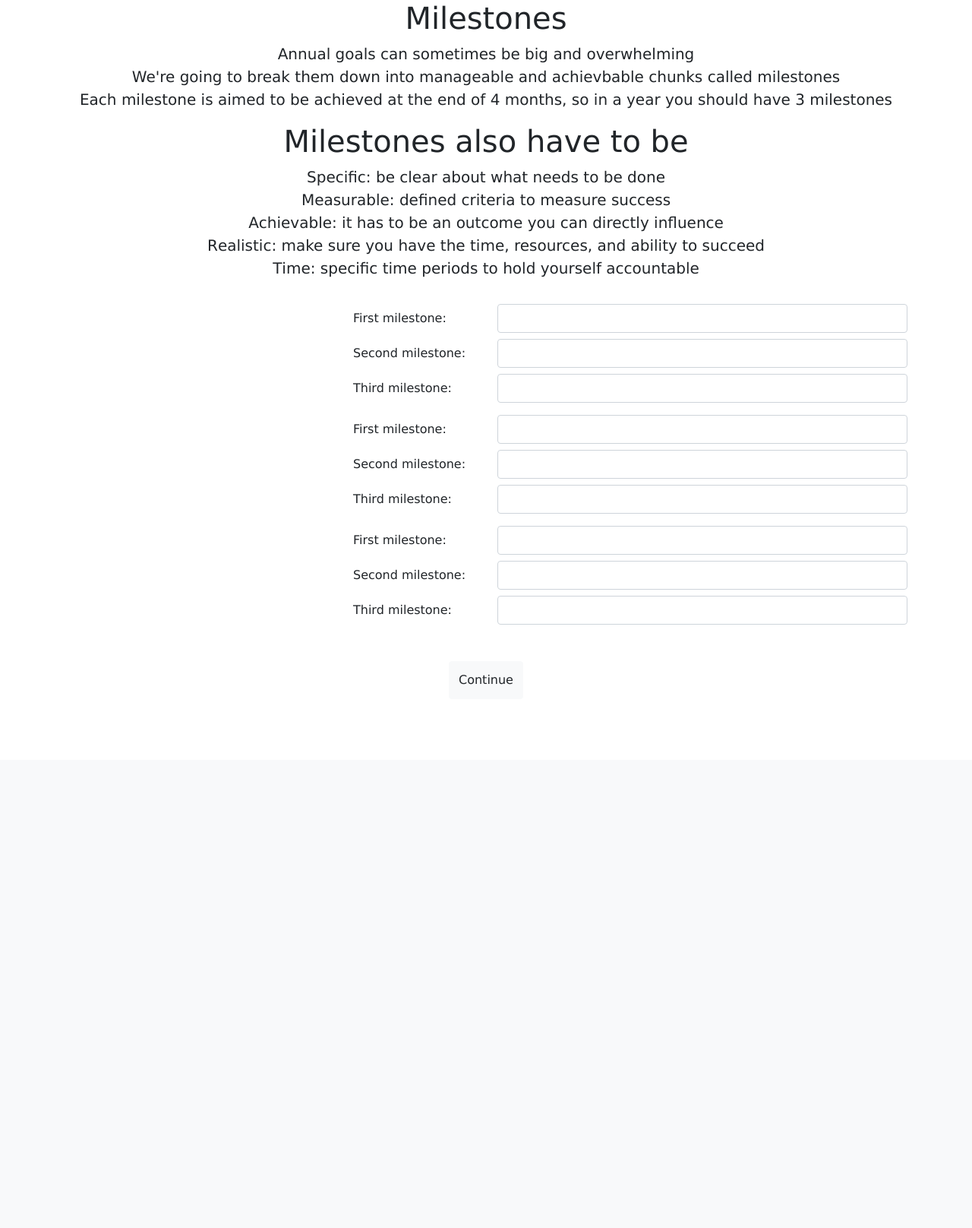
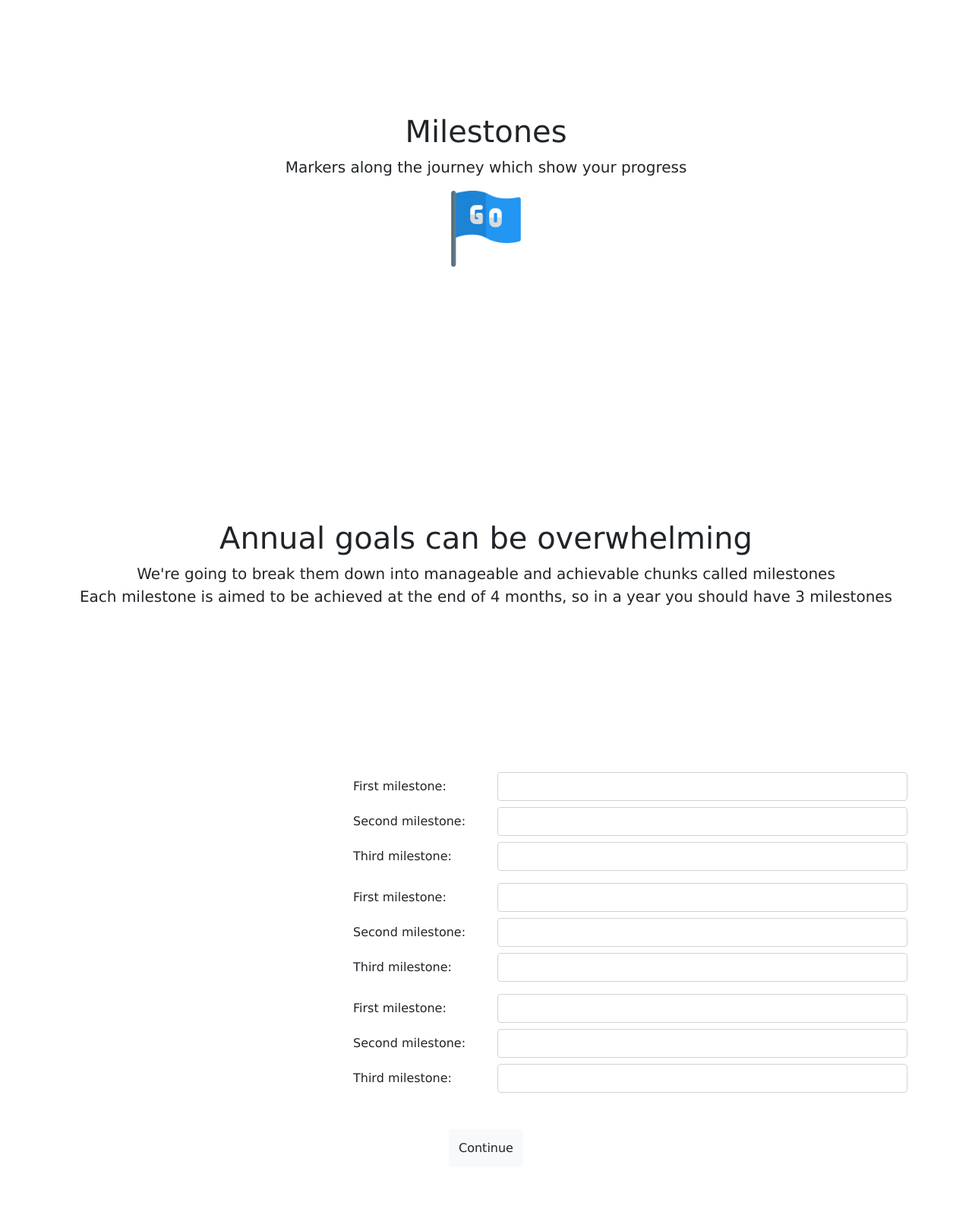
Before and after one commit to shingtzewoo/goalgetter, a Flask app: template goalgetter/blueprints/goals/templates/milestones.html in a window 1280 px wide. Shown: the part 56-1672 px from the top of the page at 76% size. Before the commit the page ends 957 px from the top, so only its background shows below. Run offline with Flask 2, Linux system fonts and the light colour scheme; the template is opened without the code that fills it, so the values that code supplies are empty; some libraries are stand-ins or nearby versions.

Commit message:
changes to layout and new image

```diff
--- a/goalgetter/blueprints/goals/templates/milestones.html
+++ b/goalgetter/blueprints/goals/templates/milestones.html
@@ -8,28 +8,18 @@
     <div class="col d-flex flex-column justify-content-center" data-aos="fade-in" data-aos-once="true" data-aos-easing="ease-in" data-aos-duration="600">
         <h1 class="text-center">Milestones</h1>
         <p class="text-center lead">
-            Annual goals can sometimes be big and overwhelming
-            <br>
-            We're going to break them down into manageable and achievbable chunks called milestones
-            <br>
-            Each milestone is aimed to be achieved at the end of 4 months, so in a year you should have 3 milestones
+            Markers along the journey which show your progress
         </p>
+        <img src="{{ url_for('static', filename='images/flag.png') }}" class="img-fluid mx-auto" alt="icon made https://www.flaticon.com/authors/flat-icons Pixel perfect" style="max-width: 20%; max-height: 20%">
     </div>
 </section>
 <section class="row">
     <div class="col d-flex flex-column justify-content-center" data-aos="fade-in" data-aos-once="true" data-aos-easing="ease-in" data-aos-duration="600">
-        <h1 class="text-center">Milestones also have to be</h1>
+        <h1 class="text-center">Annual goals can be overwhelming</h1>
         <p class="text-center lead">
-            <b>S</b>pecific: be clear about what needs to be done
+            We're going to break them down into manageable and achievable chunks called milestones
             <br>
-            <b>M</b>easurable: defined criteria to measure success
-            <br>
-            <b>A</b>chievable: it has to be an outcome you can directly influence
-            <br>
-            <b>R</b>ealistic: make sure you have the time, resources, and ability to succeed
-            <br>
-            <b>T</b>ime: specific time periods to hold yourself accountable
-            <br>
+            Each milestone is aimed to be achieved at the end of 4 months, so in a year you should have 3 milestones
         </p>
     </div>
 </section>
--- a/goalgetter/static/styles/main.css
+++ b/goalgetter/static/styles/main.css
@@ -1,3 +1,7 @@
+section {
+    height: 500px;
+}
+
 .hide {
     display: none;
 }
```
Also changed, not shown: goalgetter/static/images/flag.png (added).
